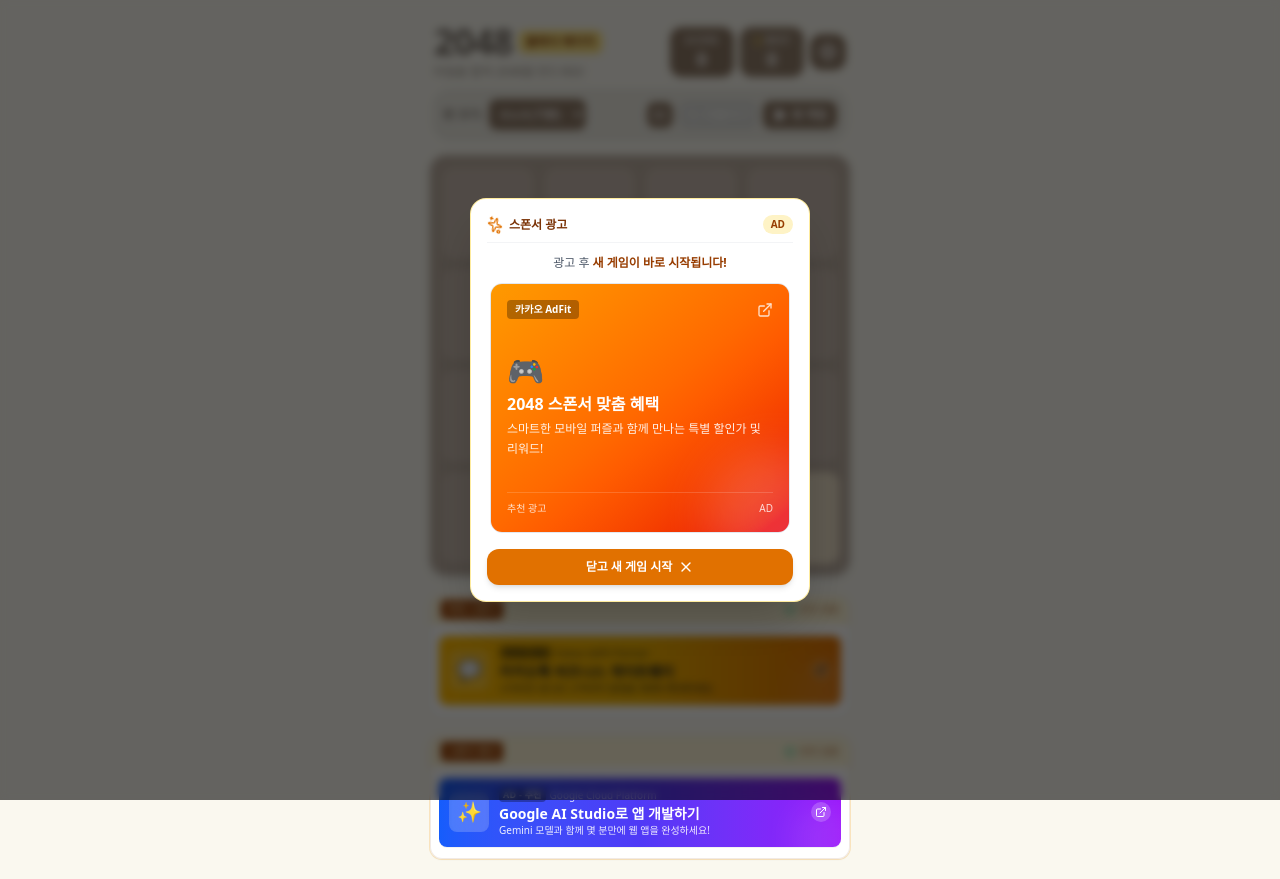
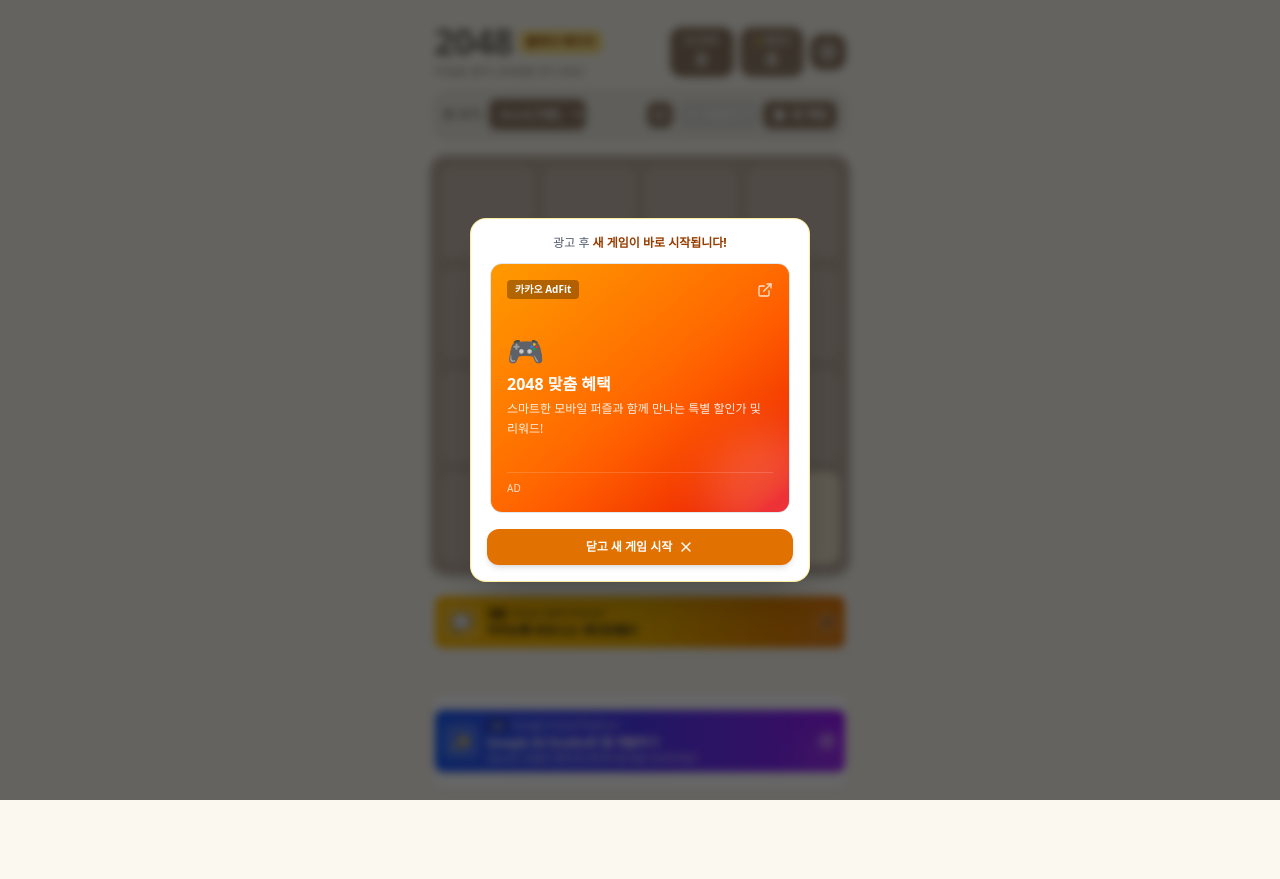
Before and after one commit to yam-yam-2/2048, a React (Vite) app: page / in a window 1280 px wide. Both pictures are taken after a click on the button "새 게임". After the commit the page ends 817 px from the top, so only its background shows below. Built offline with nearby package versions, Linux system fonts and the light colour scheme.

Commit message:
refactor: fix bottom ad unit positioning and update ad IDs
- Changed sticky footer to fixed-position to ensure persistent visibility.
- Updated Kakao Ad unit IDs for better ad distribution.
- Cleaned up AdBanner and AdModal UI for improved layout.

```diff
--- a/src/App.tsx
+++ b/src/App.tsx
@@ -392,7 +392,7 @@
   return (
     <div
       ref={containerRef}
-      className={`min-h-screen ${currentTheme.appBg} flex flex-col items-center justify-between font-sans p-2 sm:p-4 transition-colors duration-300 selection:bg-amber-200 relative`}
+      className={`min-h-screen ${currentTheme.appBg} flex flex-col items-center justify-between font-sans p-2 sm:p-4 pb-36 sm:pb-40 transition-colors duration-300 selection:bg-amber-200 relative`}
     >
       {/* Grand Milestone Celebration Modal */}
       {milestoneBanner !== null && (
@@ -524,8 +524,8 @@
         )}
       </main>
 
-      {/* Sticky Bottom Ad Unit */}
-      <footer className="w-full max-w-[440px] mt-auto pt-2">
+      {/* Always Visible Fixed Bottom Ad Unit */}
+      <footer className="w-full max-w-[440px] fixed bottom-0 left-1/2 -translate-x-1/2 z-40 px-2 pb-2 pt-1 pointer-events-auto">
         <AdBanner position="bottom" theme={theme} />
       </footer>
 
--- a/src/components/AdBanner.tsx
+++ b/src/components/AdBanner.tsx
@@ -1,5 +1,5 @@
 import React, { useState, useEffect, useRef, useCallback } from 'react';
-import { ExternalLink, ShieldCheck } from 'lucide-react';
+import { ExternalLink } from 'lucide-react';
 import { SAMPLE_ADS } from '../data/ads';
 import { ThemeMode } from '../types';
 
@@ -14,6 +14,10 @@
   const [adFitLoaded, setAdFitLoaded] = useState<boolean>(false);
   const kakaoContainerRef = useRef<HTMLDivElement>(null);
 
+  const adUnit = position === 'bottom' ? 'DAN-U9DItSdCuBKgbZIK' : 'DAN-O77EOJHcnDXSBVHx';
+  const adWidth = '320';
+  const adHeight = position === 'bottom' ? '100' : '50';
+
   const loadKakaoAd = useCallback(() => {
     if (kakaoContainerRef.current) {
       kakaoContainerRef.current.innerHTML = '';
@@ -21,9 +25,9 @@
       const ins = document.createElement('ins');
       ins.className = 'kakao_ad_area';
       ins.style.display = 'none';
-      ins.setAttribute('data-ad-unit', 'DAN-qOl4hJHrBY8KsZQF');
-      ins.setAttribute('data-ad-width', '320');
-      ins.setAttribute('data-ad-height', '100');
+      ins.setAttribute('data-ad-unit', adUnit);
+      ins.setAttribute('data-ad-width', adWidth);
+      ins.setAttribute('data-ad-height', adHeight);
 
       const script = document.createElement('script');
       script.src = 'https://t1.kakaocdn.net/kas/static/ba.min.js';
@@ -34,7 +38,7 @@
       kakaoContainerRef.current.appendChild(ins);
       kakaoContainerRef.current.appendChild(script);
     }
-  }, []);
+  }, [adUnit, adWidth, adHeight]);
 
   useEffect(() => {
     loadKakaoAd();
@@ -98,52 +102,41 @@
       id={`ad-unit-${position}`}
       className={`w-full max-w-[420px] mx-auto rounded-xl border shadow-xs transition-all duration-300 overflow-hidden backdrop-blur-sm ${themeStyle.container} ${
         position === 'bottom'
-          ? 'sticky bottom-1 z-40 ring-1 shadow-md my-1'
-          : 'relative my-2'
+          ? 'relative z-40 ring-1 shadow-md my-0'
+          : 'relative my-1'
       }`}
     >
-      {/* Clean Top Header bar aligned with theme */}
-      <div className={`flex items-center justify-between px-2.5 py-1 border-b text-[10px] sm:text-[11px] font-medium transition-colors duration-300 ${themeStyle.headerBg}`}>
-        <div className="flex items-center gap-1.5 truncate">
-          <span className={`inline-flex items-center gap-1 px-1.5 py-0.5 rounded font-bold text-[9px] sm:text-[10px] tracking-wide uppercase shrink-0 ${themeStyle.badgeBg}`}>
-            {customTitle || '스폰서 광고'}
-          </span>
-        </div>
-        <span className={`inline-flex items-center gap-1 text-[10px] shrink-0 ${themeStyle.shieldText}`}>
-          <ShieldCheck className="w-3 h-3 text-emerald-500 shrink-0" />
-          안전 검증
-        </span>
-      </div>
-
       {/* Main Ad Area */}
-      <div className="relative p-2 min-h-[92px] flex flex-col justify-center items-center">
+      <div className={`relative p-1 flex flex-col justify-center items-center ${position === 'bottom' ? 'min-h-[100px]' : 'min-h-[50px]'}`}>
         {/* Dynamic Kakao AdFit Container */}
         <div
           ref={kakaoContainerRef}
-          className={`flex justify-center items-center w-full min-h-[90px] ${
-            adFitLoaded ? 'block' : 'hidden'
-          }`}
+          className={`flex justify-center items-center w-full ${
+            adHeight === '100' ? 'min-h-[100px]' : 'min-h-[50px]'
+          } ${adFitLoaded ? 'block' : 'hidden'}`}
         />
 
         {/* Fallback / simulated ad card */}
         {!adFitLoaded && (
           <div
-            className={`w-full rounded-lg p-2.5 bg-gradient-to-r ${currentAd.bgGradient} ${currentAd.textColor} transition-all duration-300 relative overflow-hidden flex items-center justify-between group cursor-pointer shadow-2xs hover:shadow-xs gap-2`}
+            className={`w-full rounded-lg p-2 bg-gradient-to-r ${currentAd.bgGradient} ${currentAd.textColor} transition-all duration-300 relative overflow-hidden flex items-center justify-between group cursor-pointer shadow-2xs hover:shadow-xs gap-2`}
             onClick={() => window.open(currentAd.linkUrl, '_blank', 'noopener,noreferrer')}
           >
-            <div className="flex items-center gap-2.5 z-10 min-w-0 flex-1">
-              <div className="w-10 h-10 rounded-lg bg-white/20 backdrop-blur-md flex items-center justify-center text-xl shadow-inner shrink-0 group-hover:scale-105 transition-transform">
+            <div className="flex items-center gap-2 z-10 min-w-0 flex-1">
+              <div className="w-8 h-8 sm:w-9 sm:h-9 rounded-lg bg-white/20 backdrop-blur-md flex items-center justify-center text-lg shadow-inner shrink-0 group-hover:scale-105 transition-transform">
                 {currentAd.imageIcon}
               </div>
               <div className="flex flex-col text-left min-w-0 flex-1">
                 <div className="flex items-center gap-1 truncate">
                   <span className="text-[9px] font-bold px-1 py-0.2 rounded bg-black/30 backdrop-blur-xs tracking-wide shrink-0">
-                    {currentAd.badge}
+                    AD
                   </span>
                   <span className="text-[10px] opacity-80 truncate">{currentAd.sponsor}</span>
                 </div>
-                <h4 className="font-bold text-xs sm:text-sm leading-tight truncate mt-0.5">{currentAd.title}</h4>
-                <p className="text-[10px] opacity-90 truncate leading-tight mt-0.5">{currentAd.description}</p>
+                <h4 className="font-bold text-xs leading-tight truncate mt-0.5">{currentAd.title}</h4>
+                {position === 'bottom' && (
+                  <p className="text-[10px] opacity-90 truncate leading-tight mt-0.5">{currentAd.description}</p>
+                )}
               </div>
             </div>
 
--- a/src/components/AdModal.tsx
+++ b/src/components/AdModal.tsx
@@ -1,5 +1,5 @@
 import React, { useEffect, useRef, useState } from 'react';
-import { X, Sparkles, ExternalLink } from 'lucide-react';
+import { X, ExternalLink } from 'lucide-react';
 import { sounds } from '../utils/sound';
 
 interface AdModalProps {
@@ -33,7 +33,7 @@
       const ins = document.createElement('ins');
       ins.className = 'kakao_ad_area';
       ins.style.display = 'none';
-      ins.setAttribute('data-ad-unit', 'DAN-plmF2YYYa6WbGatK');
+      ins.setAttribute('data-ad-unit', 'DAN-q47eRCmntbOzqMuf');
       ins.setAttribute('data-ad-width', '300');
       ins.setAttribute('data-ad-height', '250');
 
@@ -72,18 +72,7 @@
   return (
     <div className="fixed inset-0 z-50 bg-black/60 backdrop-blur-xs flex items-center justify-center p-4 animate-fade-in">
       <div className="bg-white rounded-2xl p-4 w-full max-w-[340px] flex flex-col items-center text-center shadow-2xl border border-amber-200/80 relative">
-        {/* Header Title */}
-        <div className="flex items-center justify-between w-full mb-3 pb-2 border-b border-gray-100">
-          <div className="flex items-center gap-1.5 text-xs font-bold text-amber-900">
-            <Sparkles className="w-4 h-4 text-amber-600 animate-spin" />
-            <span>스폰서 광고</span>
-          </div>
-          <span className="text-[10px] px-2 py-0.5 rounded-full bg-amber-100 text-amber-800 font-bold">
-            AD
-          </span>
-        </div>
-
-        <p className="text-xs text-gray-600 mb-3">
+        <p className="text-xs text-gray-600 mb-3 font-medium">
           광고 후 <strong className="text-amber-800">{messageText}</strong>
         </p>
 
@@ -113,7 +102,7 @@
               <div className="z-10 my-auto">
                 <div className="text-3xl mb-1">🎮</div>
                 <h3 className="font-extrabold text-base leading-snug">
-                  2048 스폰서 맞춤 혜택
+                  2048 맞춤 혜택
                 </h3>
                 <p className="text-xs opacity-90 mt-1 leading-relaxed">
                   스마트한 모바일 퍼즐과 함께 만나는 특별 할인가 및 리워드!
@@ -121,7 +110,6 @@
               </div>
 
               <div className="z-10 pt-2 border-t border-white/20 flex items-center justify-between text-[10px] opacity-80">
-                <span>추천 광고</span>
                 <span>AD</span>
               </div>
 
```
